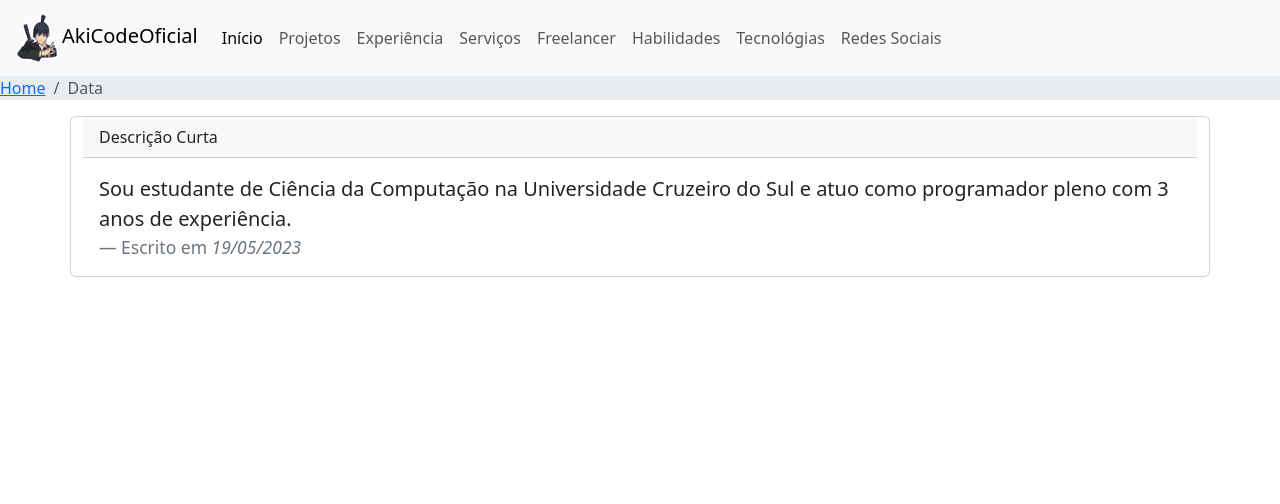
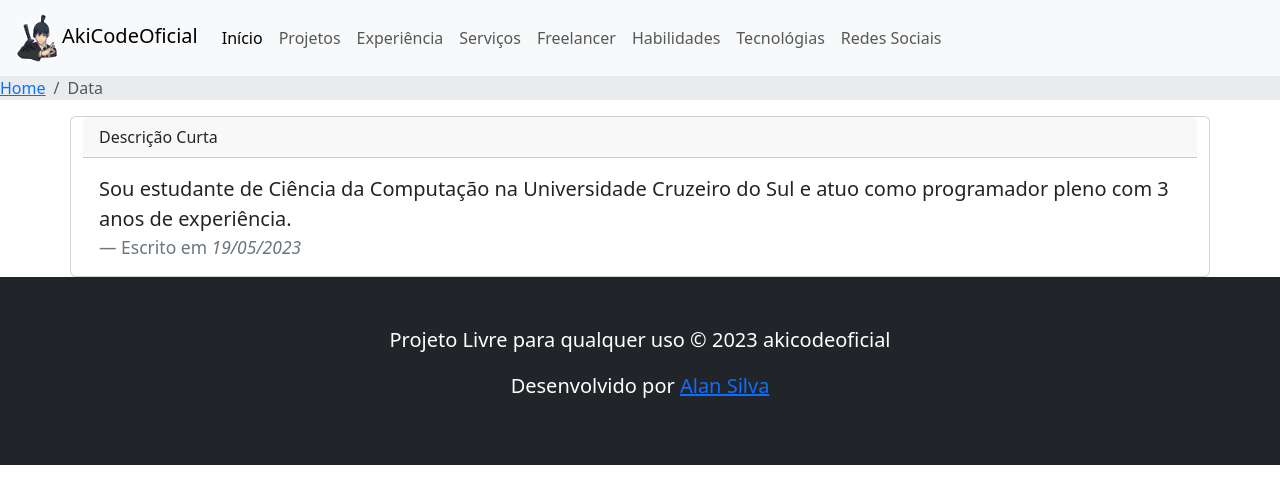
Before and after one commit to akicodeoficial/akicode-portfolio, a React (Vite) app: page / in a window 1280 px wide. Shown: the top 504 px of the page. Built offline with nearby package versions, Linux system fonts and the light colour scheme.

Commit message:
Criando o footer da página

```diff
--- /dev/null
+++ b/src/components/footer.tsx
@@ -0,0 +1,15 @@
+export default function Footer(): JSX.Element {
+  return (
+    <footer className="p-5 bg-dark text-white text-center position-relative">
+      <div className="container">
+        <p className="lead">
+          Projeto Livre para qualquer uso &copy; 2023 akicodeoficial
+        </p>
+        <p className="lead">
+          Desenvolvido por{" "}
+          <a href="https://github.com/akicodeoficial">Alan Silva</a>{" "}
+        </p>
+      </div>
+    </footer>
+  );
+}
--- a/src/layouts/root.tsx
+++ b/src/layouts/root.tsx
@@ -1,6 +1,7 @@
 import { PropsWithChildren } from 'react'
 import AkiLogo from '../assets/aki.png'
 import { Link } from 'react-router-dom';
+import Footer from '../components/footer';
 
 export default function RootLayout({ children }: PropsWithChildren<object>): JSX.Element {
   return (
@@ -73,6 +74,7 @@ export default function RootLayout({ children }: PropsWithChildren<object>): JSX
         </div>
       </nav>
       {children}
+      <Footer />
     </>
   );
 }
```
